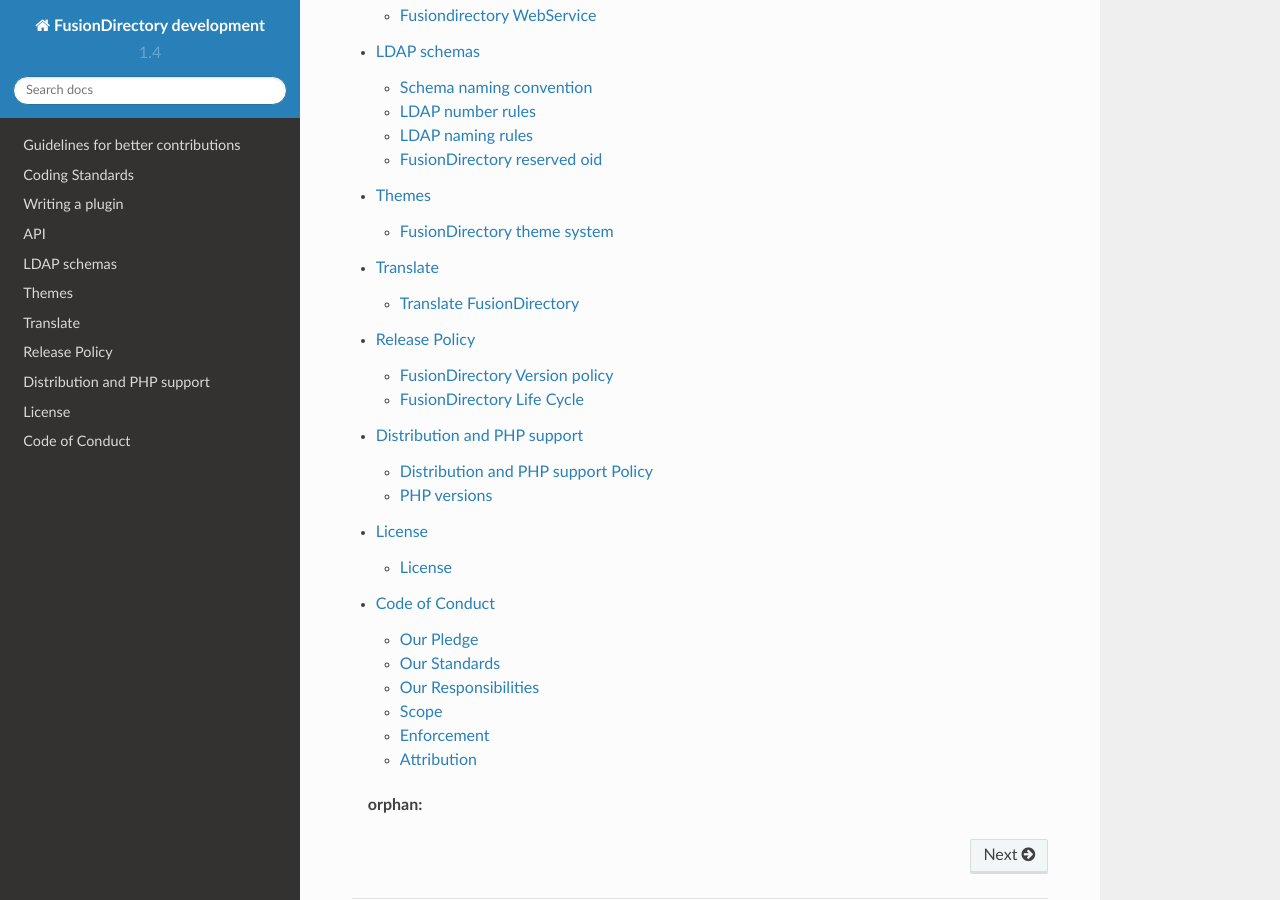
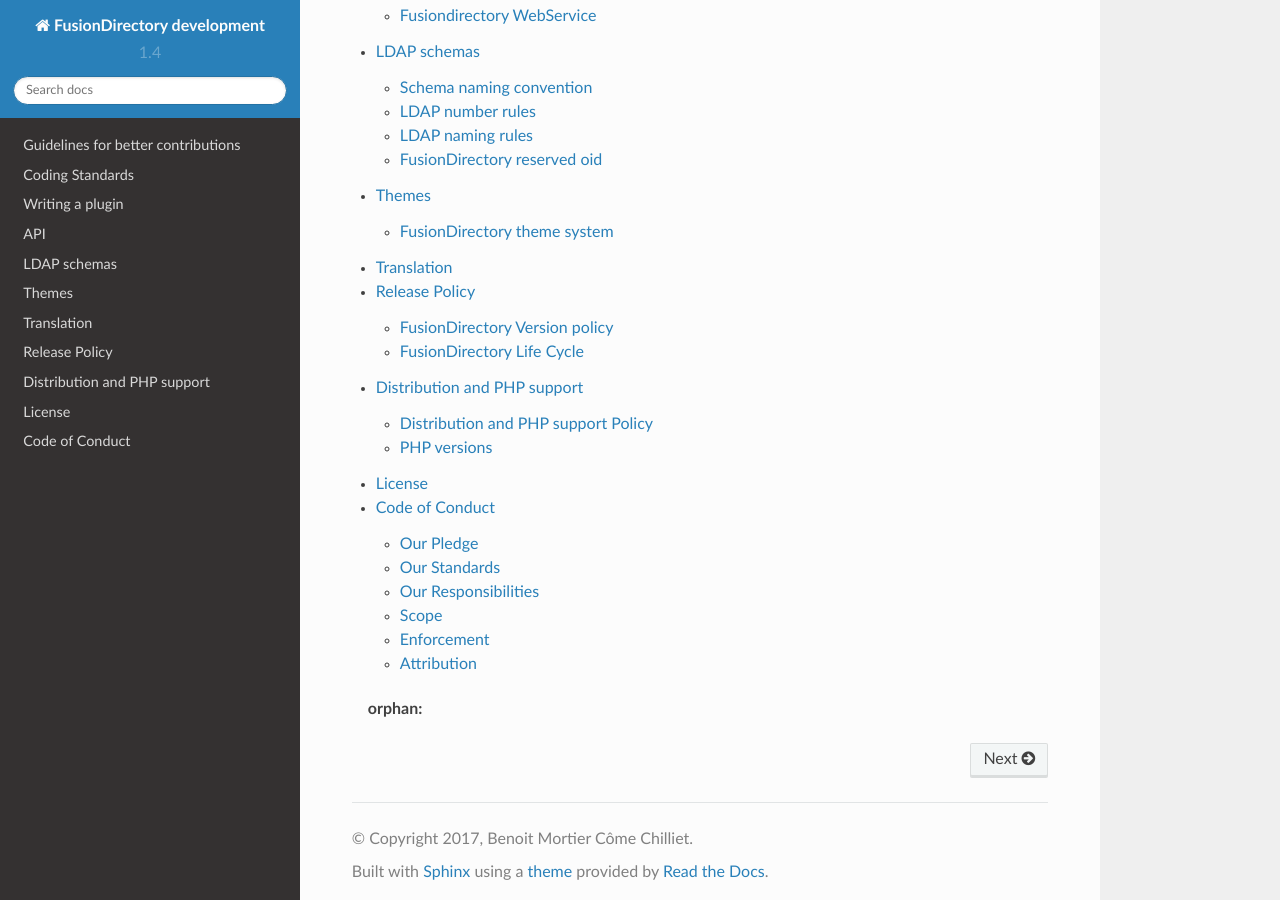
Before and after one commit to fusiondirectory/fusiondirectory-dev-manual, a Sphinx documentation site: the page built from source/index.rst, in a window 1280 px wide and 900 px high, scrolled down 1180 px. Built offline with Sphinx 7.4.7 and the Read the Docs theme 2.0.0, drawn with Linux system fonts in a browser that asks for light colours.

Commit message:
:handshake: fix(index) rework the manual to remove index with only 1 file
Signed-off-by: Benoit Mortier <benoit.mortier@fusiondirectory.org>

```diff
--- a/source/api/webservice.rst
+++ b/source/api/webservice.rst
@@ -10,4 +10,4 @@
 
 .. note::
 
-Note that you can allow HTTP in plugin configuration, but please avoid doing this except for testing purposes.
+   Note that you can allow HTTP in plugin configuration, but please avoid doing this except for testing purposes.
--- a/source/index.rst
+++ b/source/index.rst
@@ -22,10 +22,10 @@
    api/index
    schemas/index
    themes/index
-   translate/index
+   translate/translation.rst
    release/index
    support/index
-   license/index
+   license/license.rst
    code-of-conduct.rst
 
 .. include:: globals.rst
--- a/source/translate/index.rst
+++ /dev/null
@@ -1,7 +0,0 @@
-Translate
-=========
-
-.. toctree::
-   :maxdepth: 2
-
-   translation
--- a/source/translate/translation.rst
+++ b/source/translate/translation.rst
@@ -1,5 +1,5 @@
-Translate FusionDirectory
-=========================
+Translation
+===========
 
 We are using `Transifex <https://www.transifex.com/fusiondirectory/>`_
 
```
Also changed, not shown: source/license/index.rst (deleted, +0 -7 lines).
